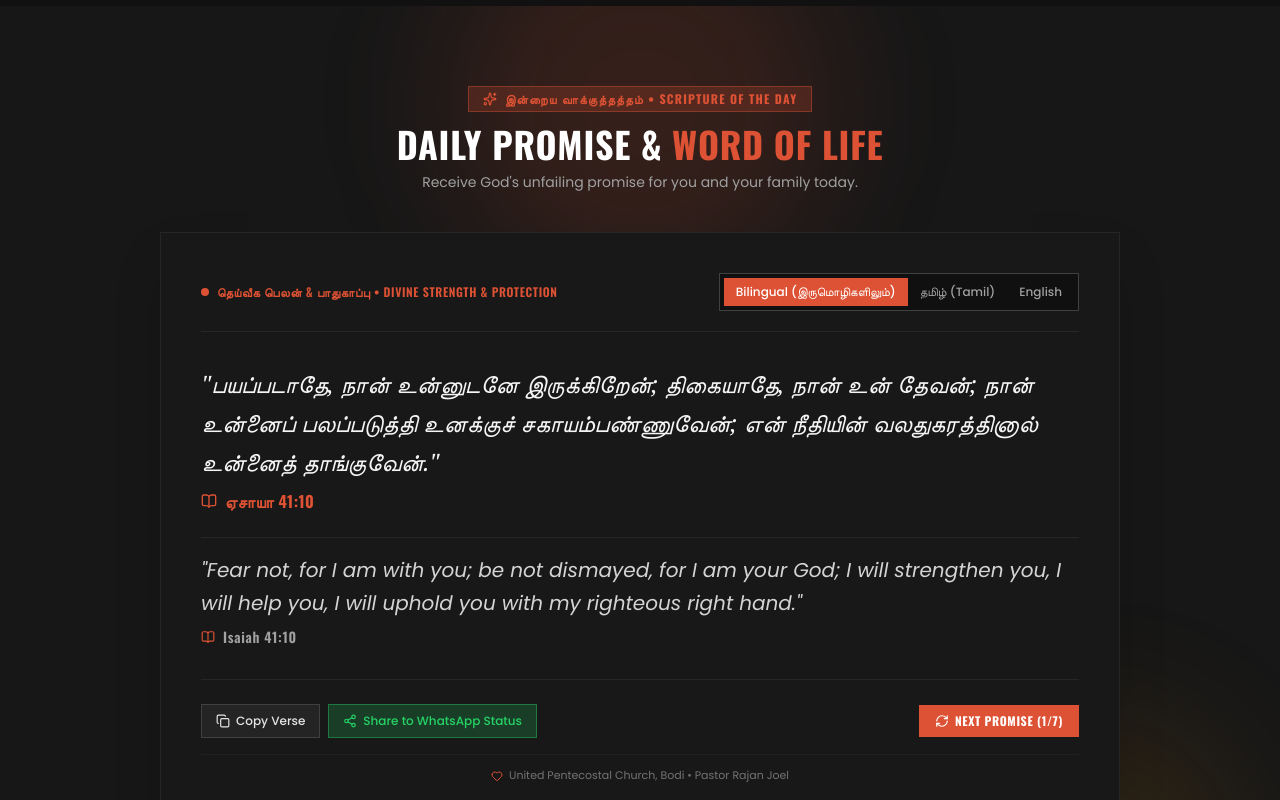
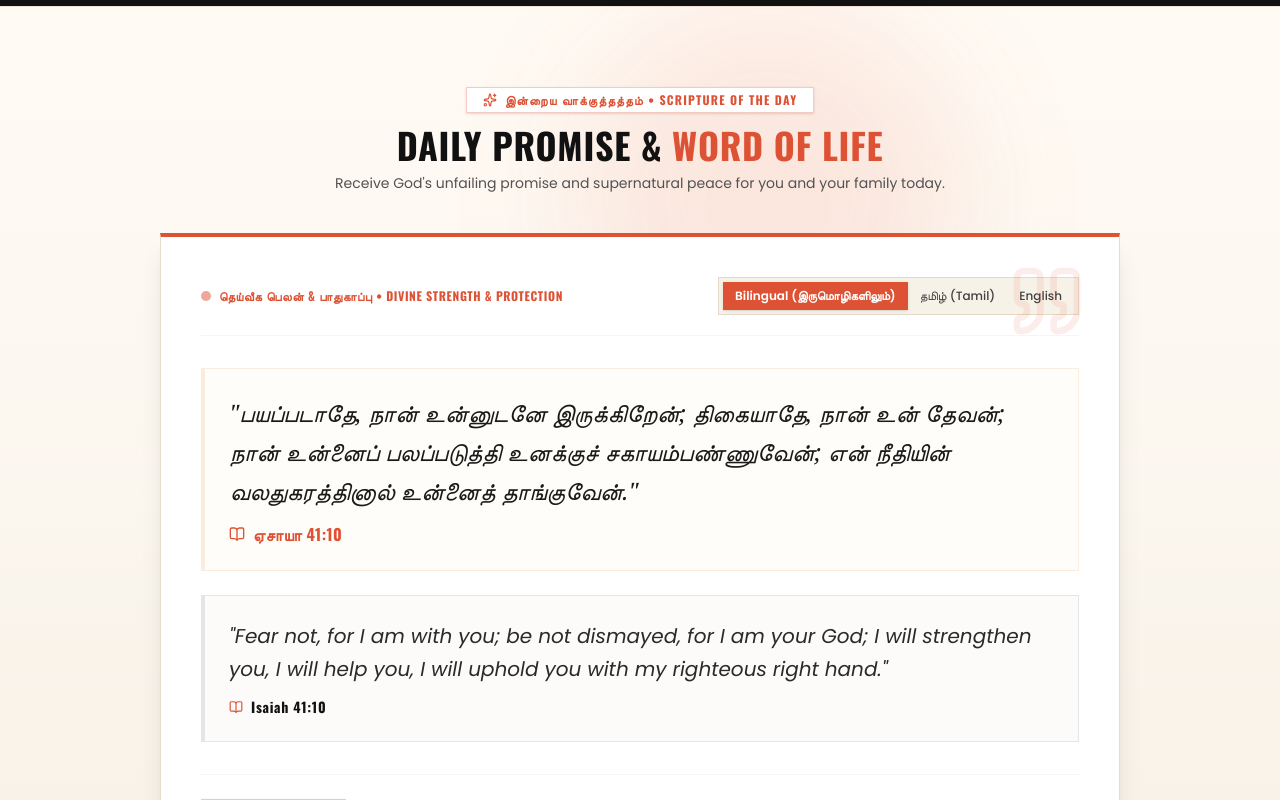
Before and after one commit to sanjeevandev/UPC---CHRUCH-, a React (Vite) app: page / in a window 1280 px wide. Shown: the part 3940-4740 px from the top of the page. Built offline with nearby package versions, Linux system fonts and the light colour scheme.

Commit message:
Update Bible verse daily promise section with bright welcoming theme matching website

```diff
--- a/src/components/DailyPromiseSection.tsx
+++ b/src/components/DailyPromiseSection.tsx
@@ -1,6 +1,6 @@
 import React, { useState } from 'react';
 import { churchData } from '../data/churchData';
-import { Sparkles, Copy, Check, Share2, RefreshCw, BookOpen, Heart } from 'lucide-react';
+import { Sparkles, Copy, Check, Share2, RefreshCw, BookOpen, Heart, Quote } from 'lucide-react';
 
 export const DailyPromiseSection: React.FC = () => {
   const [currentIndex, setCurrentIndex] = useState(0);
@@ -37,61 +37,66 @@ export const DailyPromiseSection: React.FC = () => {
   };
 
   return (
-    <section className="py-16 sm:py-20 bg-neutral-900 text-white relative overflow-hidden">
-      {/* Background Subtle Ambience Glow */}
-      <div className="absolute -top-24 left-1/2 -translate-x-1/2 w-96 h-96 bg-[#dd5234]/15 rounded-full blur-3xl pointer-events-none" />
-      <div className="absolute -bottom-24 right-10 w-72 h-72 bg-amber-500/10 rounded-full blur-3xl pointer-events-none" />
+    <section className="py-16 sm:py-20 bg-gradient-to-b from-[#fffaf4] via-[#fbf6ee] to-[#f6efe4] text-[#222222] relative overflow-hidden border-y border-[#eddccb]/60">
+      {/* Radiant Background Ambient Warm Lights */}
+      <div className="absolute top-0 right-1/4 w-96 h-96 bg-[#dd5234]/10 rounded-full blur-3xl pointer-events-none" />
+      <div className="absolute bottom-0 left-1/4 w-96 h-96 bg-amber-400/15 rounded-full blur-3xl pointer-events-none" />
 
       <div className="max-w-5xl mx-auto px-4 sm:px-6 lg:px-8 relative z-10">
 
         {/* Section Header */}
         <div className="text-center max-w-2xl mx-auto mb-10">
-          <div className="inline-flex items-center gap-2 bg-[#dd5234]/20 border border-[#dd5234]/40 text-[#dd5234] px-3.5 py-1 text-xs font-heading font-bold uppercase tracking-widest mb-3">
-            <Sparkles className="w-3.5 h-3.5" />
+          <div className="inline-flex items-center gap-2 bg-white border border-[#dd5234]/30 text-[#dd5234] px-4 py-1 text-xs font-heading font-bold uppercase tracking-widest mb-3 shadow-sm">
+            <Sparkles className="w-3.5 h-3.5 text-[#dd5234]" />
             இன்றைய வாக்குத்தத்தம் • Scripture of the Day
           </div>
-          <h2 className="text-2xl sm:text-3xl md:text-4xl font-heading font-extrabold uppercase tracking-tight text-white">
+          <h2 className="text-2xl sm:text-3xl md:text-4xl font-heading font-extrabold uppercase tracking-tight text-[#111111]">
             Daily Promise & <span className="text-[#dd5234]">Word of Life</span>
           </h2>
-          <p className="text-neutral-400 text-xs sm:text-sm mt-2">
-            Receive God's unfailing promise for you and your family today.
+          <p className="text-neutral-600 text-xs sm:text-sm mt-2 font-normal">
+            Receive God's unfailing promise and supernatural peace for you and your family today.
           </p>
         </div>
 
-        {/* Promise Card Box */}
-        <div className="bg-[#181818] border border-neutral-800 shadow-2xl p-6 sm:p-10 relative">
+        {/* Main Radiant Promise Card */}
+        <div className="bg-white border-t-4 border-t-[#dd5234] border-x border-b border-[#e9dcce] shadow-xl p-6 sm:p-10 relative transition-all duration-300">
+
+          {/* Subtle Quote Watermark */}
+          <div className="absolute top-6 right-8 text-[#dd5234]/10 pointer-events-none hidden sm:block">
+            <Quote className="w-20 h-20" />
+          </div>
 
           {/* Top Bar: Theme Badge + Language Selector */}
-          <div className="flex flex-col sm:flex-row items-center justify-between gap-4 border-b border-neutral-800 pb-5 mb-8">
+          <div className="flex flex-col sm:flex-row items-center justify-between gap-4 border-b border-neutral-100 pb-5 mb-8">
             <div className="flex items-center gap-2">
-              <span className="w-2 h-2 rounded-full bg-[#dd5234]" />
-              <span className="text-xs font-heading font-semibold uppercase tracking-wider text-[#dd5234]">
+              <span className="w-2.5 h-2.5 rounded-full bg-[#dd5234] animate-pulse" />
+              <span className="text-xs font-heading font-bold uppercase tracking-wider text-[#dd5234]">
                 {currentPromise.themeTamil} • {currentPromise.theme}
               </span>
             </div>
 
             {/* Language Switch Pills */}
-            <div className="flex items-center bg-[#101010] p-1 border border-neutral-700 text-xs">
+            <div className="flex items-center bg-[#f7f2e7] p-1 border border-[#e5d8c8] text-xs">
               <button
                 onClick={() => setLangMode('both')}
-                className={`px-3 py-1.5 font-medium transition-colors cursor-pointer ${
-                  langMode === 'both' ? 'bg-[#dd5234] text-white' : 'text-neutral-400 hover:text-white'
+                className={`px-3 py-1.5 font-medium transition-all cursor-pointer ${
+                  langMode === 'both' ? 'bg-[#dd5234] text-white shadow-sm font-semibold' : 'text-neutral-700 hover:text-[#dd5234]'
                 }`}
               >
                 Bilingual (இருமொழிகளிலும்)
               </button>
               <button
                 onClick={() => setLangMode('tamil')}
-                className={`px-3 py-1.5 font-medium transition-colors cursor-pointer ${
-                  langMode === 'tamil' ? 'bg-[#dd5234] text-white' : 'text-neutral-400 hover:text-white'
+                className={`px-3 py-1.5 font-medium transition-all cursor-pointer ${
+                  langMode === 'tamil' ? 'bg-[#dd5234] text-white shadow-sm font-semibold' : 'text-neutral-700 hover:text-[#dd5234]'
                 }`}
               >
                 தமிழ் (Tamil)
               </button>
               <button
                 onClick={() => setLangMode('english')}
-                className={`px-3 py-1.5 font-medium transition-colors cursor-pointer ${
-                  langMode === 'english' ? 'bg-[#dd5234] text-white' : 'text-neutral-400 hover:text-white'
+                className={`px-3 py-1.5 font-medium transition-all cursor-pointer ${
+                  langMode === 'english' ? 'bg-[#dd5234] text-white shadow-sm font-semibold' : 'text-neutral-700 hover:text-[#dd5234]'
                 }`}
               >
                 English
@@ -104,31 +109,26 @@ export const DailyPromiseSection: React.FC = () => {
 
             {/* Tamil Scripture */}
             {(langMode === 'both' || langMode === 'tamil') && (
-              <div className="relative">
-                <p className="text-lg sm:text-2xl font-serif text-neutral-100 leading-relaxed italic font-normal">
+              <div className="relative bg-[#fffdf9] p-5 sm:p-6 border-l-4 border-[#dd5234] border-y border-r border-[#faede0]">
+                <p className="text-lg sm:text-2xl font-serif text-[#1a1a1a] leading-relaxed italic font-medium">
                   "{currentPromise.textTamil}"
                 </p>
-                <div className="mt-2 text-[#dd5234] font-heading font-bold text-sm sm:text-base tracking-wide flex items-center justify-center sm:justify-start gap-2">
+                <div className="mt-3 text-[#dd5234] font-heading font-extrabold text-sm sm:text-base tracking-wide flex items-center justify-center sm:justify-start gap-2">
                   <BookOpen className="w-4 h-4" />
-                  {currentPromise.referenceTamil}
+                  <span>{currentPromise.referenceTamil}</span>
                 </div>
               </div>
             )}
 
-            {/* Divider if both */}
-            {langMode === 'both' && (
-              <hr className="border-neutral-800 my-4" />
-            )}
-
             {/* English Scripture */}
             {(langMode === 'both' || langMode === 'english') && (
-              <div className="relative">
-                <p className="text-base sm:text-xl text-neutral-300 font-sans leading-relaxed italic">
+              <div className="relative bg-[#fcfbfa] p-5 sm:p-6 border-l-4 border-[#111111] border-y border-r border-neutral-200">
+                <p className="text-base sm:text-xl text-[#2a2a2a] font-sans leading-relaxed italic font-normal">
                   "{currentPromise.textEnglish}"
                 </p>
-                <div className="mt-2 text-neutral-400 font-heading font-semibold text-xs sm:text-sm tracking-wider flex items-center justify-center sm:justify-start gap-2">
+                <div className="mt-3 text-[#111111] font-heading font-bold text-xs sm:text-sm tracking-wider flex items-center justify-center sm:justify-start gap-2">
                   <BookOpen className="w-3.5 h-3.5 text-[#dd5234]" />
-                  {currentPromise.reference}
+                  <span>{currentPromise.reference}</span>
                 </div>
               </div>
             )}
@@ -136,19 +136,19 @@ export const DailyPromiseSection: React.FC = () => {
           </div>
 
           {/* Action Tools: Copy, Share on WhatsApp, Shuffle Next */}
-          <div className="flex flex-wrap items-center justify-between gap-3 border-t border-neutral-800 pt-6 mt-8">
-            <div className="flex items-center gap-2">
+          <div className="flex flex-wrap items-center justify-between gap-3 border-t border-neutral-100 pt-6 mt-8">
+            <div className="flex flex-wrap items-center gap-2">
               <button
                 onClick={handleCopy}
-                className="bg-[#242424] hover:bg-[#303030] text-neutral-200 hover:text-white px-3.5 py-2 text-xs font-medium border border-neutral-700 transition-colors inline-flex items-center gap-1.5 cursor-pointer"
+                className="bg-[#f7f2e7] hover:bg-[#eee6d7] text-neutral-800 hover:text-black px-4 py-2.5 text-xs font-semibold border border-[#ded0bf] transition-colors inline-flex items-center gap-1.5 cursor-pointer shadow-sm"
               >
-                {copied ? <Check className="w-3.5 h-3.5 text-green-400" /> : <Copy className="w-3.5 h-3.5" />}
-                {copied ? 'Copied to Clipboard!' : 'Copy Verse'}
+                {copied ? <Check className="w-3.5 h-3.5 text-green-600" /> : <Copy className="w-3.5 h-3.5 text-neutral-600" />}
+                {copied ? 'Copied to Clipboard!' : 'Copy Scripture'}
               </button>
 
               <button
                 onClick={handleShareWhatsApp}
-                className="bg-[#25D366]/20 hover:bg-[#25D366]/30 text-[#25D366] border border-[#25D366]/40 px-3.5 py-2 text-xs font-medium transition-colors inline-flex items-center gap-1.5 cursor-pointer"
+                className="bg-[#25D366] hover:bg-[#20ba59] text-white px-4 py-2.5 text-xs font-heading font-bold uppercase tracking-wider transition-colors inline-flex items-center gap-1.5 cursor-pointer shadow-md"
               >
                 <Share2 className="w-3.5 h-3.5" />
                 Share to WhatsApp Status
@@ -157,7 +157,7 @@ export const DailyPromiseSection: React.FC = () => {
 
             <button
               onClick={handleNextPromise}
-              className="bg-[#dd5234] hover:bg-[#b1422a] text-white px-4 py-2 text-xs font-heading font-bold uppercase tracking-wider transition-colors inline-flex items-center gap-1.5 cursor-pointer ml-auto"
+              className="bg-[#111111] hover:bg-[#dd5234] text-white px-5 py-2.5 text-xs font-heading font-bold uppercase tracking-wider transition-all duration-200 inline-flex items-center gap-2 cursor-pointer ml-auto shadow-md"
             >
               <RefreshCw className="w-3.5 h-3.5" />
               Next Promise ({currentIndex + 1}/{promises.length})
@@ -165,9 +165,9 @@ export const DailyPromiseSection: React.FC = () => {
           </div>
 
           {/* Encouraging Footer Note */}
-          <div className="mt-4 pt-3 border-t border-neutral-800/60 text-center text-[11px] text-neutral-500 flex items-center justify-center gap-1.5">
+          <div className="mt-5 pt-3 border-t border-neutral-100 text-center text-[11px] text-neutral-500 flex items-center justify-center gap-1.5">
             <Heart className="w-3 h-3 text-[#dd5234]" />
-            United Pentecostal Church, Bodi • Pastor Rajan Joel
+            <span>United Pentecostal Church, Bodi • Led by Pastor Rajan Joel</span>
           </div>
 
         </div>
```
